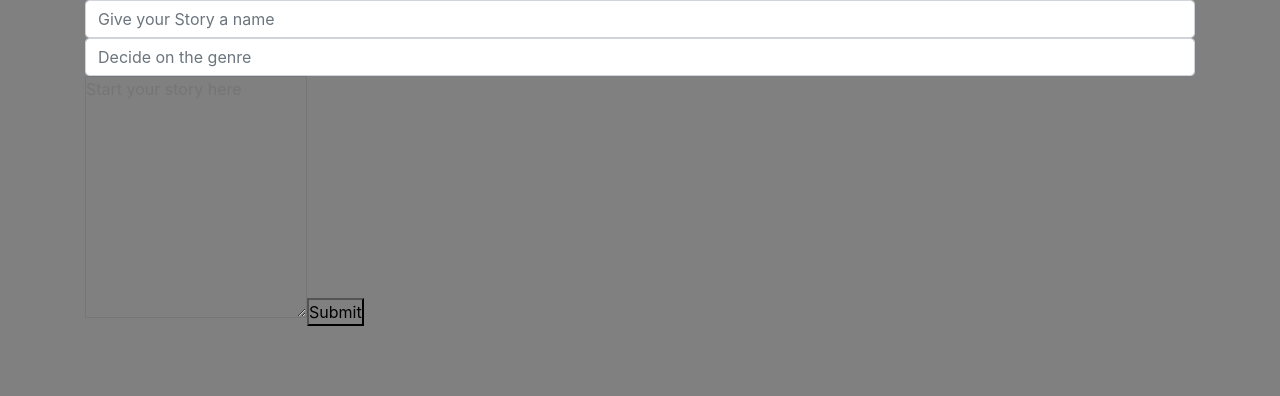
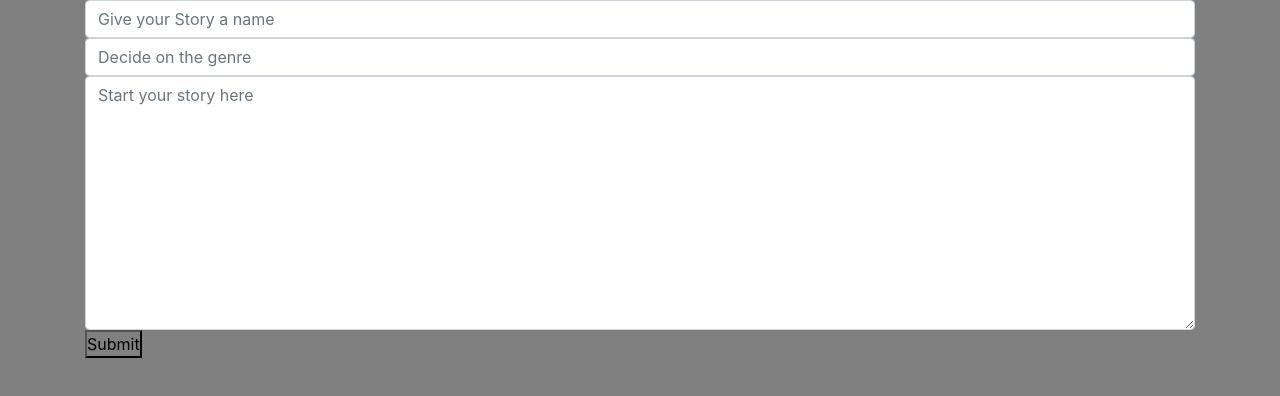
Before and after one commit to sahenke13/mongo-wad, a React (Create React App) app in the folder client/: page /createStory in a window 1280 px wide. Shown: the top 396 px of the page. Built offline with nearby package versions, Linux system fonts and the light colour scheme.

Commit message:
form state updates correctly

```diff
--- a/client/src/pages/CreateStory.js
+++ b/client/src/pages/CreateStory.js
@@ -1,11 +1,12 @@
 import React, { Component } from 'react'
+
 
 export default class CreateStory extends Component {
 
     state = {
         title: "",
         genre: "",
-        text: ""
+        textGuy: ""
     };
 
     handleInputChange = event => {
@@ -15,13 +16,14 @@ export default class CreateStory extends Component {
         });
     };
 
-    handleFormSubmit = event => {
+    handleStorySubmit = event => {
 
     }
 
 
 render() {
     return (
+
       <div className ="container">
         <div className = "row">
             <div className = "col-md-12">
@@ -46,14 +48,16 @@ render() {
                             />
                   {/* Root Entry */}
                           <textarea
-                            value = {this.state.text}
+                            value = {this.state.textGuy}
+                            type="text"
+                            name="textGuy"
+                            rows="10"
                             onChange = {this.handleInputChange}
-                            rows = "10"
-                            name="rootEntry"
+                            className = "form-control"
                             placeholder = "Start your story here"
                             />
                   {/* Submit button */}
-                    <button onClick={this.handleFormSubmit}>Submit</button>
+                    <button onClick={this.handleStorySubmit}>Submit</button>
                 </form>
 
             </div>
```
